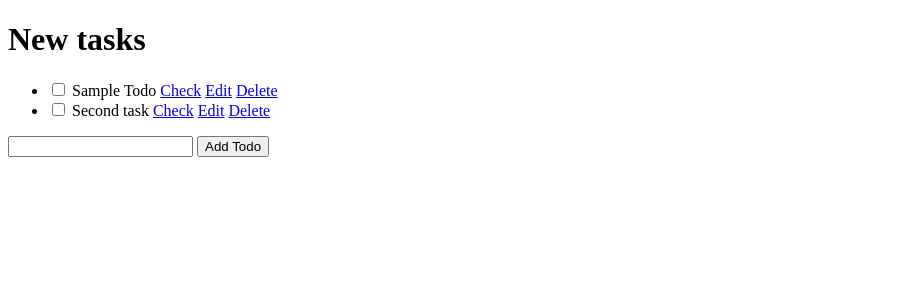
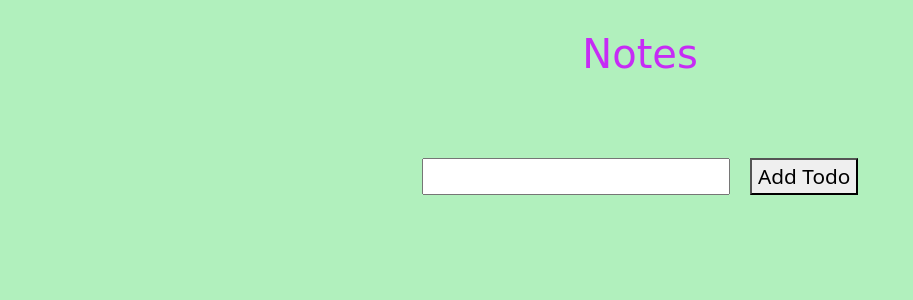
Before and after one commit to LirionikK/Todo-list, a Flask app: page / in a window 1280 px wide. Shown: the top 300 px of the page, without its empty margins (0-913 px from the left). Run offline with Flask 3, Linux system fonts and the light colour scheme.

Commit message:
Adde stylesi

```diff
--- a/app.py
+++ b/app.py
@@ -2,7 +2,7 @@
 
 app = Flask(__name__, template_folder="templates")
 
-todos = [{"task": "Sample Todo", "done": False}, {"task": "Second task", "done": False}]
+todos = [{"task": "First task", "done": False}]
 
 
 @app.route("/")
--- a/templates/index.html
+++ b/templates/index.html
@@ -4,23 +4,93 @@
     <meta charset="UTF-8">
     <meta name="viewport" content="width=device-width, initial-scale=1.0">
     <title>Todo app</title>
+    <link href="https://cdn.jsdelivr.net/npm/bootstrap@5.0.2/dist/css/bootstrap.min.css" rel="stylesheet" integrity="sha384-EVSTQN3/azprG1Anm3QDgpJLIm9Nao0Yz1ztcQTwFspd3yD65VohhpuuCOmLASjC" crossorigin="anonymous">
+    <style>
+        body {
+            background-color : #b1f0bd;
+            font-size: 1.3rem;
+            font-family: system-ui;
+        }
+        h1 {
+            color : #c62cf5;
+            margin-top: 30px;
+            margin-bottom: 30px;
+            font-family: cursive;
+        }
+
+        .row {
+            padding-bottom: 20px;
+        }
+
+        a {
+            text-decoration: none;
+            color: black;
+        }
+
+        a:hover {
+            color:  #c62cf5;
+        }
+
+        form {
+            margin-top: 30px;
+        }
+        button {
+            margin-left: 15px;
+        }
+
+        button:hover {
+            color:  #c62cf5;
+        }
+    </style>
 </head>
 <body>
-    <h1>New tasks</h1>
-    <ul>
+    <div class="container">
+        <div class="row">
+            <div class="col-12">
+                <div class="text-center">
+                    <h1>Notes</h1>
+                </div>
+            </div>
+        </div>
+    </div>
+
+    <div class="container tasks">
         {% for todo in todos%}
-        <li>
+        <div class="row text-center">
+            <div class="col-3">
+            </div>
+            <div class="col-1">
                 <input type="checkbox" name="done" {% if todo['done'] %} checked {% endif %} onchange="this.form.submit()">
+            </div>
+            <div class="col-2" style="font-family: cursive;">
                 <span {% if todo['done'] %} style="text-decoration: line-through" {% endif %} > {{ todo['task'] }} </span>
+            </div>
+            <div class="col-1">
                 <a href="{{ url_for('check', index=loop.index0) }}">Check</a>
+            </div>
+            <div class="col-1">
                 <a href="{{ url_for('edit', index=loop.index0) }}">Edit</a>
+            </div>
+            <div class="col-1">
                 <a href="{{ url_for('delete', index=loop.index0) }}">Delete</a>
-        </li>
+            </div>
+        </div>
         {% endfor %}
-    </ul>
+    </div>
+
+    <div class="container">
+        <div class="row">
+            <div class="col-12">
+                <div class="text-center">
                     <form action="{{ url_for('add') }}" method="post">
                         <input type="text" name="todo">
                         <button type="submit">Add Todo</button>
                     </form>
+                </div>
+            </div>
+        </div>
+    </div>
+
+    <script src="https://cdn.jsdelivr.net/npm/bootstrap@5.0.2/dist/js/bootstrap.bundle.min.js" integrity="sha384-MrcW6ZMFYlzcLA8Nl+NtUVF0sA7MsXsP1UyJoMp4YLEuNSfAP+JcXn/tWtIaxVXM" crossorigin="anonymous"></script>
 </body>
 </html>
```
Also changed, not shown: templates/edit.html (+36 -4 lines). Lines whose indentation alone changed are shown as unchanged.
